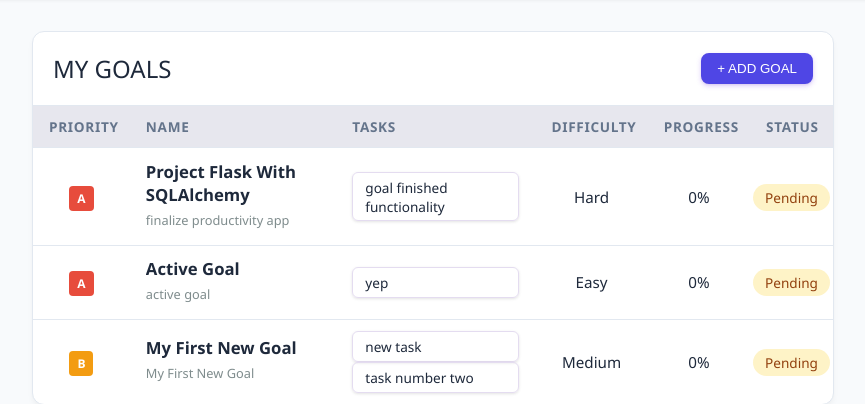
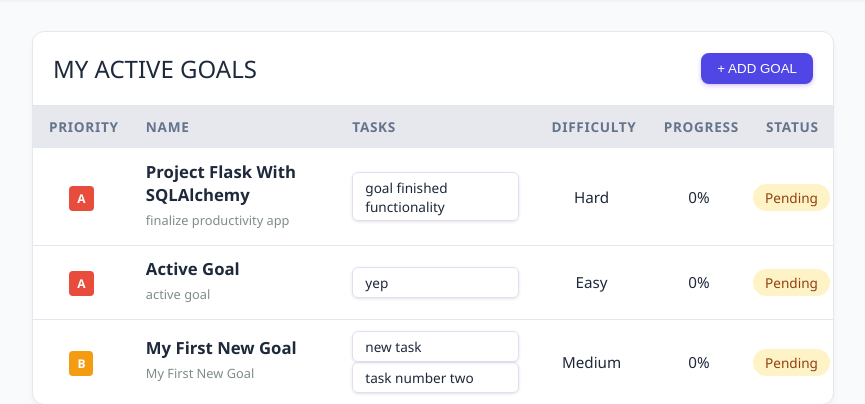
Before and after one commit to ian-developer/flask-focus-app, a Flask app: page /goals in a window 1280 px wide. Shown: the part 65-469 px from the top of the page, without its empty margins (207-1072 px from the left). Run offline with Flask 3, Linux system fonts and the light colour scheme.

Commit message:
daily entry

```diff
--- a/app/templates/goals.html
+++ b/app/templates/goals.html
@@ -58,7 +58,7 @@
     <!-------------------- SHOW GOALS TABLE ------------------------>
     <div class="table-container">
         <div class="bar-above-table">
-            <h1>my goals</h1>
+            <h1>my active goals</h1>
             <button id="open_form_btn">+ ADD GOAL</button>
         </div>
 
```
